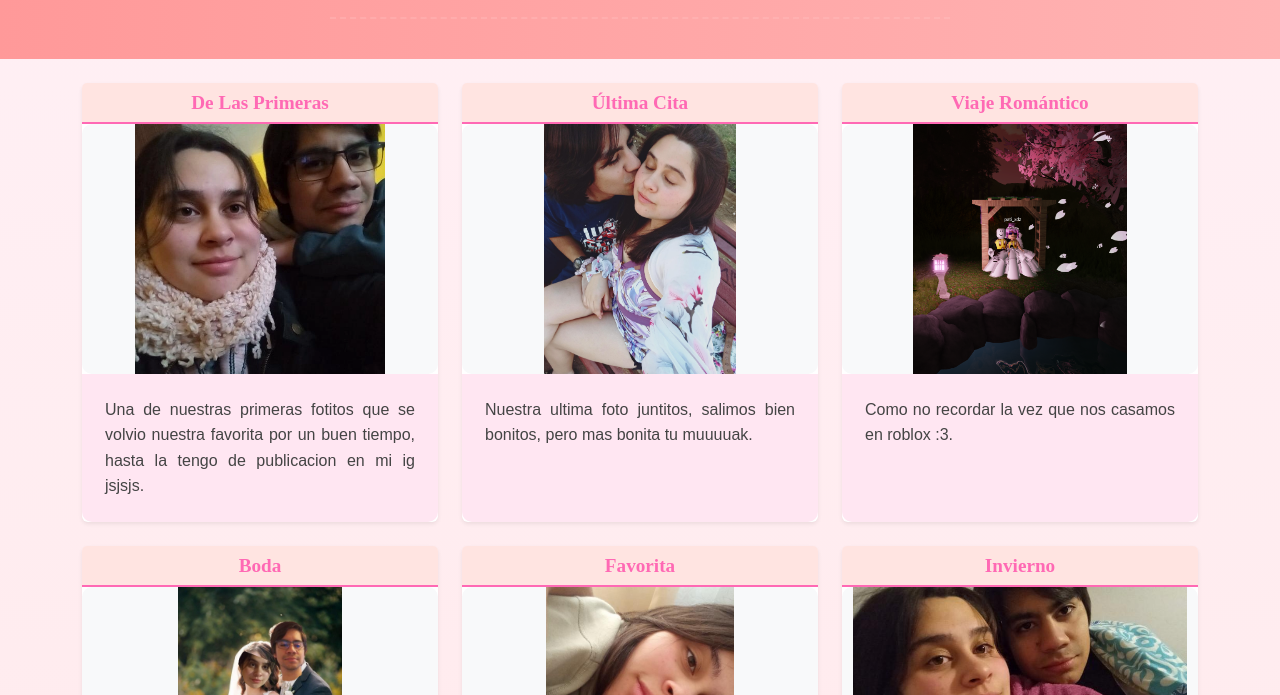
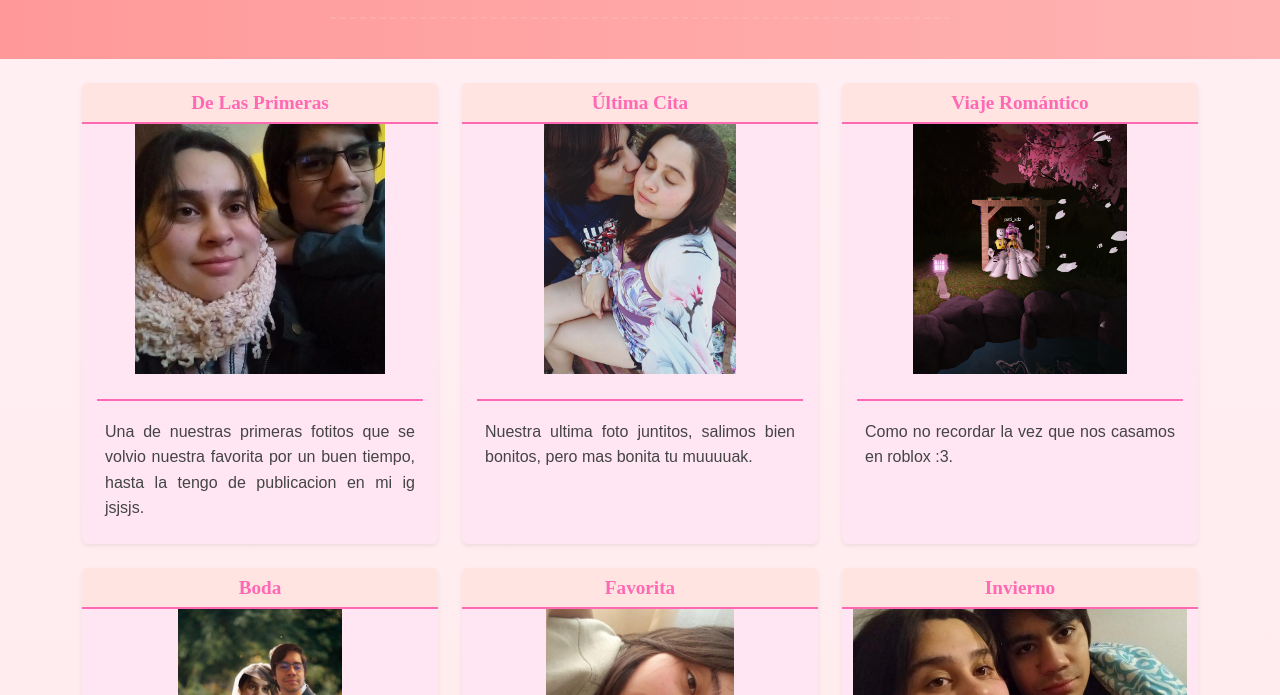
Before and after one commit to FranciscoVza/story, a plain HTML site: page index.html in a window 1280 px wide. Shown: the part 105-800 px from the top of the page. Drawn offline with nearby package versions, Linux system fonts and the light colour scheme.

Commit message:
se creo una linea de separacion entre la descripcion y la imagen, el color del fondo de la descripcion y foto

```diff
--- a/css/main.css
+++ b/css/main.css
@@ -252,3 +252,23 @@ h1 {
     border-radius: 0 0 10px 10px; /* Bordes redondeados solo abajo */
     text-align: center;
 }
+
+/* Cambiar el color de fondo donde no hay imagen */
+.card {
+    background-color: #ffe6f2; /* Color rosa claro, cámbialo si deseas */
+}
+
+/* Ajuste específico para el área de la imagen */
+.card-img-top {
+    background-color: #ffe6f2; /* Igual que el fondo de la tarjeta para uniformidad */
+}
+
+/* Línea divisoria entre imagen y descripción */
+.card-body::before {
+    content: "";
+    display: block;
+    width: 100%;
+    height: 2px; /* Grosor de la línea */
+    background-color: #ff69b4; /* Color rosa, puedes cambiarlo */
+    margin: 10px 0; /* Espaciado arriba y abajo */
+}
--- a/index.html
+++ b/index.html
@@ -19,7 +19,7 @@
     </script>
 
     <!-- Botones flotantes -->
-    <button id="scrollTopBtn" class="btn btn-primary position-fixed bottom-0 end-0 m-3">⬆</button>
+    <button id="scrollTopBtn" class="btn btn-primary position-fixed bottom-0 end-0 m-3">⬆️</button>
 
     <!-- Header -->
     <header class="text-center my-4">
--- a/js/script.js
+++ b/js/script.js
@@ -89,12 +89,4 @@ const mensaje2 = `Hola de nuevo, espero que hayas tenido un bonito dia mi amor,
         scrollTopBtn.addEventListener("click", () => {
             window.scrollTo({ top: 0, behavior: "smooth" });
         });
-
-        // Modo oscuro
-        function toggleDarkMode() {
-            document.body.classList.toggle("bg-dark");
-            document.body.classList.toggle("text-white");
-        }
-
-        window.toggleDarkMode = toggleDarkMode;
-    });
+});
```
